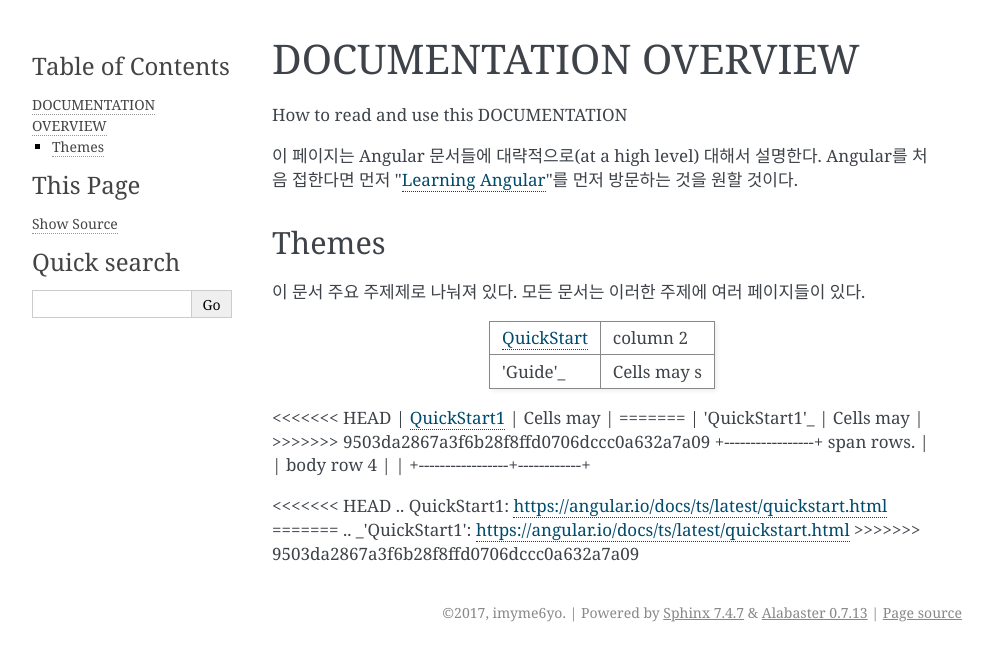
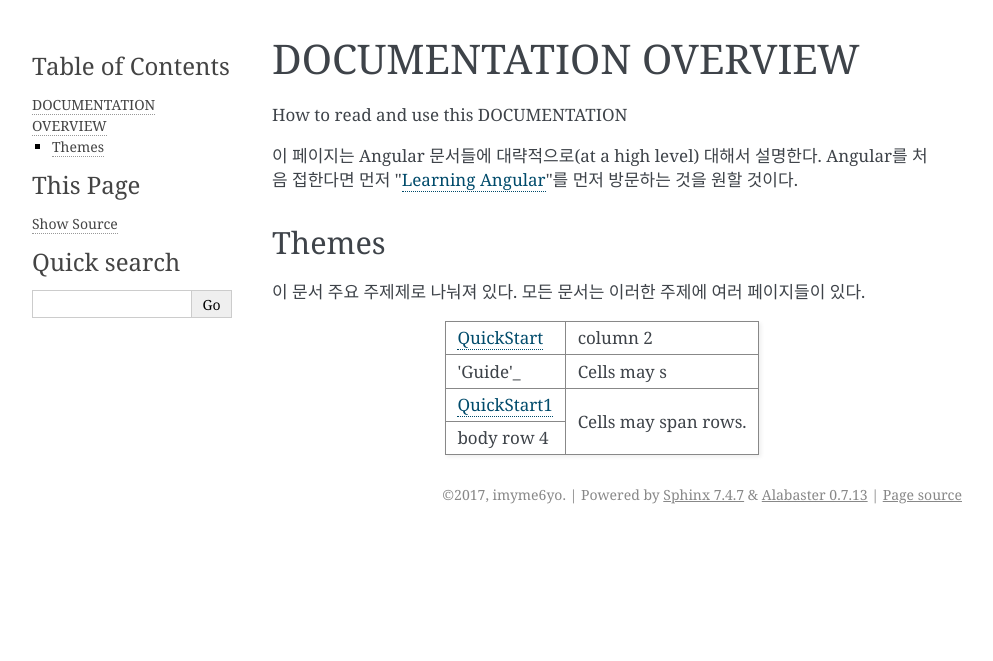
Before and after one commit to imyme6yo/angular.io-guide, a Sphinx documentation site: the page built from source/GUIDE/Overview.rst, in a window 1280 px wide. Shown: the top 661 px of the page, without its empty margins (148-1141 px from the left). Built offline with Sphinx 7.4.7, drawn with Linux system fonts in a browser that asks for light colours.

Commit message:
Modify: hyperlink with table4

```diff
--- a/source/GUIDE/Overview.rst
+++ b/source/GUIDE/Overview.rst
@@ -16,18 +16,11 @@ Themes
 +-----------------+------------+
 | 'Guide'_        | Cells may s|
 +-----------------+------------+
-<<<<<<< HEAD
 | `QuickStart1`_  | Cells may  |
-=======
-| 'QuickStart1'_  | Cells may  |
->>>>>>> 9503da2867a3f6b28f8ffd0706dccc0a632a7a09
 +-----------------+ span rows. |
 | body row 4      |            |
 +-----------------+------------+
 
 .. _QuickStart: https://angular.io/docs/ts/latest/quickstart.html
-<<<<<<< HEAD
+
 .. _`QuickStart1`: https://angular.io/docs/ts/latest/quickstart.html
-=======
-.. _'QuickStart1': https://angular.io/docs/ts/latest/quickstart.html
->>>>>>> 9503da2867a3f6b28f8ffd0706dccc0a632a7a09
```
